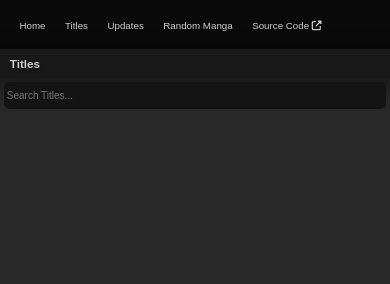
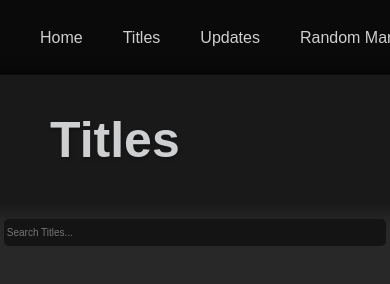
Before and after one commit to keishispl/tlstuff, a plain HTML site: page titles/index.html in a window 390 px wide. Drawn offline with Linux system fonts and the light colour scheme; no server answers.

Commit message:
reading image size fixes & titles of /titles/ and /feed/ no longer resize

```diff
--- a/feed/index.css
+++ b/feed/index.css
@@ -9,7 +9,6 @@ body {
 header {
      width: 100%;
      margin-top: 75px;
-     height: 7.5vw;
      background-color: rgb(25, 25, 25);
      display: flex;
      position: fixed;
@@ -20,10 +19,16 @@ header {
 
 main {
      position: relative;
-     margin-top: calc(75px + 7.5vw + 10px + 3.5vw);
+     margin-top: calc(75px + 130px + 10px + 3.5vw);
      display: flex;
      flex-direction: column;
      align-items: center;
+}
+
+@media screen and (max-width: 462px) {
+     main {
+          margin-top: calc(75px + 200px + 10px + 3.5vw);
+     }
 }
 
 #title {
@@ -34,46 +39,16 @@ main {
      white-space: initial;
      text-shadow: rgba(0, 0, 0, 0.3) 1px 2px 4px;
      vertical-align: middle;
-     margin-left: 2.5vw;
+     margin-left: 1em;
      line-height: 1.25em;
      overflow-wrap: break-word;
-     font-size: 3vw;
+     font-size: 50px;
 }
 
 #titles {
      overflow-y: scroll !important;
      display: block;
-     max-height: calc(100vh - 75px - 7.5vw - 10px - 3.5vw - 2.5vw);
-}
-
-@media screen and (max-width: 600px) {
-     #nav a {
-          font-size: 2.5vw;
-     }
-
-     nav {
-          height: 12.5vw;
-     }
-
-     header {
-          margin-top: 12.5vw;
-     }
-
-     #nav {
-          padding-inline-start: 5vw;
-     }
-
-     #nav li {
-          margin-right: 5vw;
-     }
-
-     main {
-          margin-top: calc(12.5vw + 7.5vw + 3.5vw);
-     }
-
-     #titles {
-          max-height: calc(100vh - 12.5vw - 7.5vw - 3.5vw - 2.5vw);
-     }
+     max-height: calc(100vh - 75px - 130px - 10px - 3.5vw - 2.5vw);
 }
 
 .chapterTR {
--- a/title/index.css
+++ b/title/index.css
@@ -127,41 +127,6 @@ table#chapters {
      position: sticky;
      top: 0;
      background-color: rgb(40, 40, 40);
-}
-
-@media screen and (max-width: 600px) {
-     #nav a {
-          font-size: 2.5vw;
-     }
-
-     nav {
-          height: 12.5vw;
-     }
-
-     header {
-          margin-top: 12.5vw;
-     }
-
-     main {
-          margin-top: calc(12.5vw + 25vw);
-     }
-
-     .side,
-     .right {
-          height: calc(100vh - 12.5vw - 25vw);
-     }
-
-     .rightDiv {
-          height: calc(100vh - 12.5vw - 25vw - 10px - 10px);
-     }
-
-     #nav {
-          padding-inline-start: 5vw;
-     }
-
-     #nav li {
-          margin-right: 5vw;
-     }
 }
 
 #logo {
--- a/titles/index.css
+++ b/titles/index.css
@@ -5,7 +5,6 @@
 header {
      width: 100%;
      margin-top: 75px;
-     height: 7.5vw;
      background-color: rgb(25, 25, 25);
      display: flex;
      position: fixed;
@@ -16,7 +15,7 @@ header {
 
 main {
      position: relative;
-     margin-top: calc(75px + 7.5vw + 10px);
+     margin-top: calc(75px + 130px + 10px);
 }
 
 #title {
@@ -27,10 +26,10 @@ main {
      white-space: initial;
      text-shadow: rgba(0, 0, 0, 0.3) 1px 2px 4px;
      vertical-align: middle;
-     margin-left: 2.5vw;
+     margin-left: 1em;
      line-height: 1.25em;
      overflow-wrap: break-word;
-     font-size: 3vw;
+     font-size: 50px;
 }
 
 #search {
@@ -124,32 +123,6 @@ main {
      color: transparent;
 }
 
-@media screen and (max-width: 600px) {
-     #nav a {
-          font-size: 2.5vw;
-     }
-
-     nav {
-          height: 12.5vw;
-     }
-
-     header {
-          margin-top: 12.5vw;
-     }
-
-     #nav {
-          padding-inline-start: 5vw;
-     }
-
-     #nav li {
-          margin-right: 5vw;
-     }
-
-     main {
-          margin-top: calc(12.5vw + 7.5vw);
-     }
-}
-
 @media screen and (max-width: 1200px) {
      .manga {
           font-size: 1.3vw;
@@ -157,10 +130,6 @@ main {
 
      #search {
           font-size: 10px;
-     }
-
-     #titles {
-          padding-top: calc(27px + 2vw);
      }
 }
 
```
Also changed, not shown: read/index.css (+5 -11 lines).
